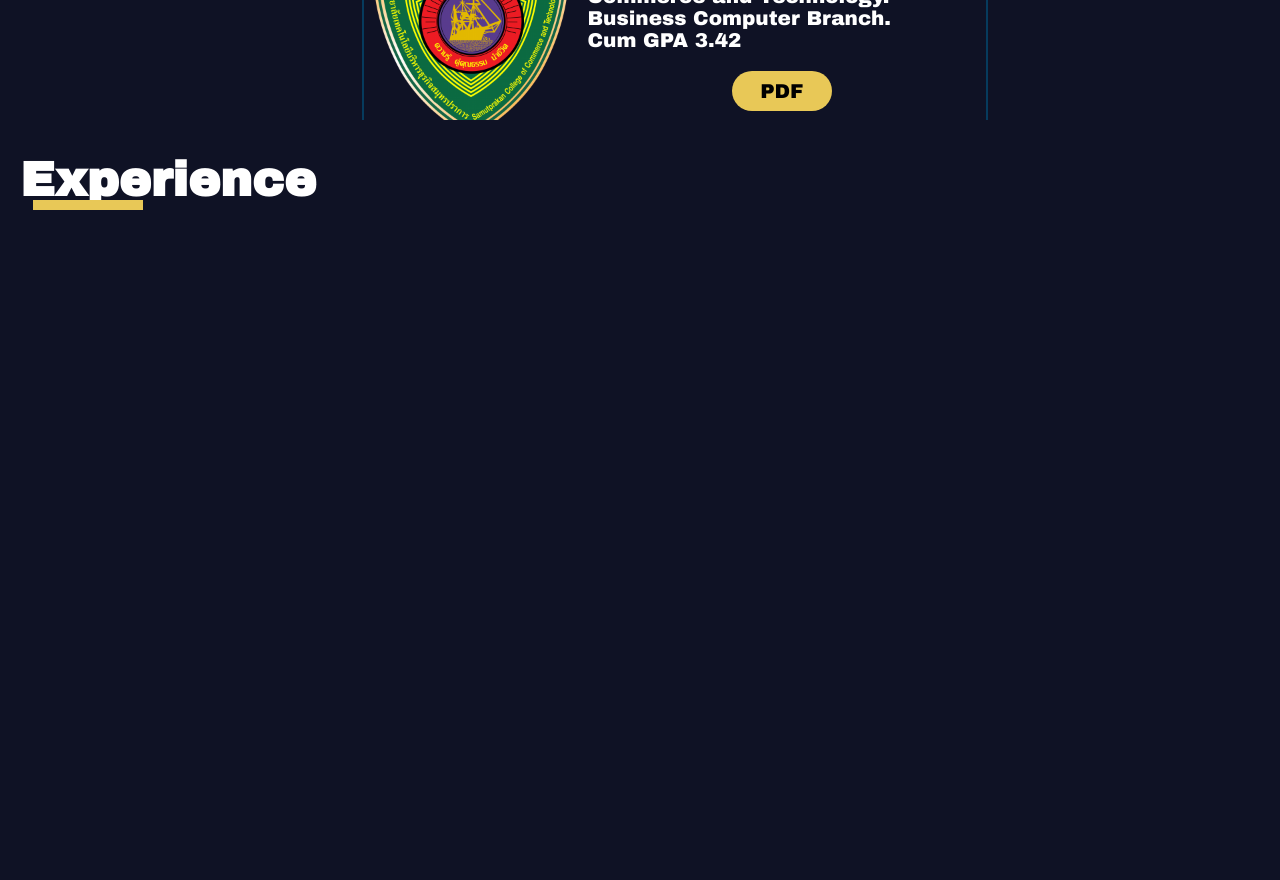
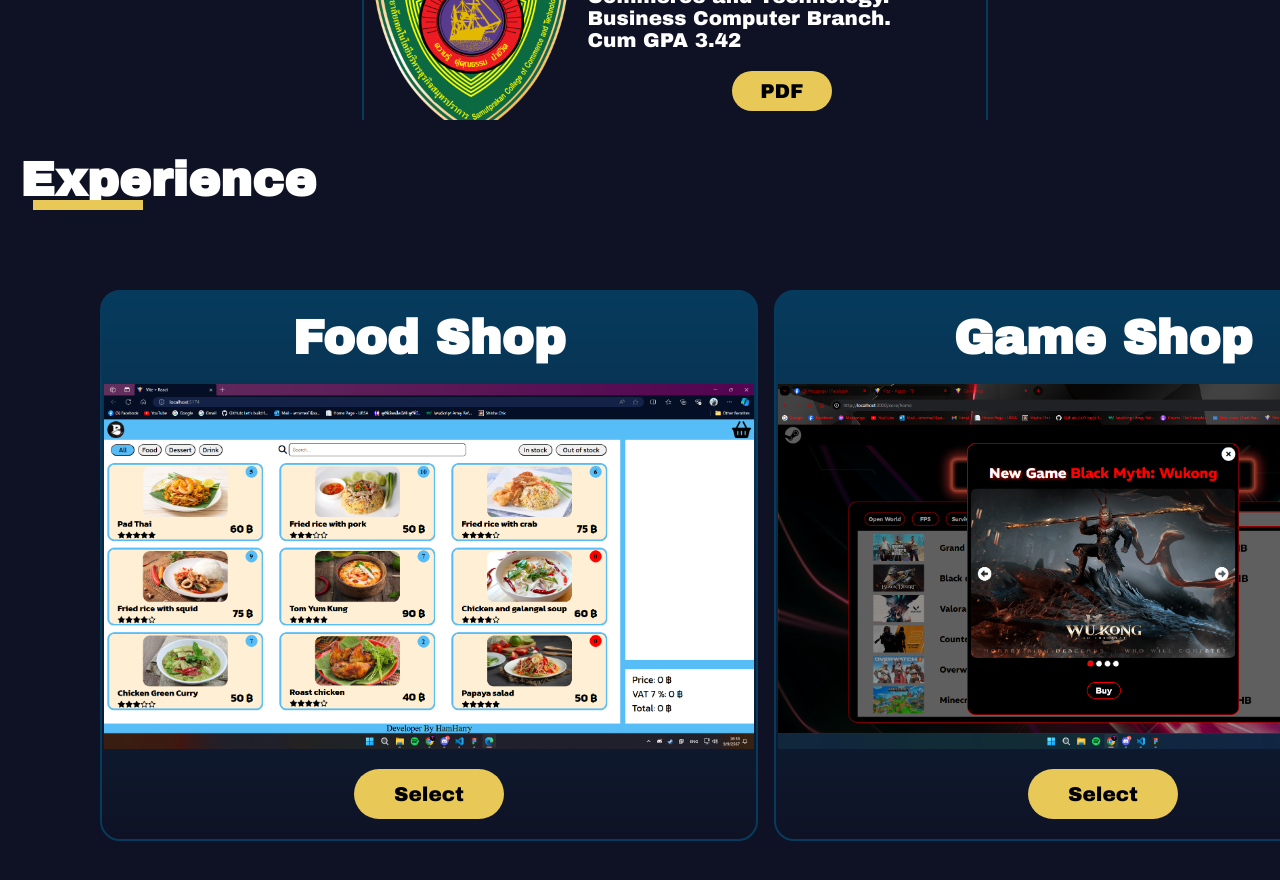
Before and after one commit to HamHarry/portfolio, a React (Vite) app: page / in a window 1280 px wide. Shown: the part 3100-3980 px from the top of the page. Built offline with nearby package versions, Linux system fonts and the light colour scheme.

Commit message:
experience ยังไม่เสร็จ

```diff
--- a/src/Experience/Experience.css
+++ b/src/Experience/Experience.css
@@ -30,3 +30,54 @@
     left: 11%;
   }
 }
+.card {
+  display: grid;
+  margin-top: 50px;
+  margin-left: 100px;
+  grid-template-columns: 1fr 1fr;
+  gap: 20px;
+}
+.wrap-card {
+  display: flex;
+  flex-direction: column;
+  justify-content: center;
+  align-items: center;
+  border: 2px solid #063b5d;
+  width: 100%;
+  max-width: 800px;
+  border-radius: 20px;
+  background: rgb(6, 59, 93);
+  background: linear-gradient(
+    180deg,
+    rgba(6, 59, 93, 1) 0%,
+    rgba(15, 18, 37, 1) 100%
+  );
+}
+.wrap-card h2 {
+  color: white;
+  font-family: "Archivo Black", sans-serif;
+  font-size: 48px;
+  margin: 20px;
+}
+.wrap-card img {
+  width: 650px;
+}
+.wrap-card button {
+  display: flex;
+  justify-content: center;
+  align-items: center;
+  margin: 20px;
+  width: 150px;
+  height: 50px;
+  border-radius: 25px;
+  border: none;
+  background-color: #e8c857;
+  cursor: pointer;
+  transition: all 0.5s;
+  font-family: "Archivo Black", sans-serif;
+  font-size: 20px;
+}
+.wrap-card button:hover {
+  box-shadow: 0 0 0.5em 0.25em #e8c857, 0 0 1em 0.1em #e8c857,
+    inset 0 0 0.75em 0.25em #e8c857;
+}
--- a/src/Experience/Experience.tsx
+++ b/src/Experience/Experience.tsx
@@ -1,11 +1,54 @@
+import { useState } from "react";
 import "./Experience.css";
+import { mockUpProject } from "../Data/MockUpProject";
+
+export interface data {
+  name: string;
+  image: string;
+  imageShow: string[];
+  comment: string;
+}
 
 const Experience = () => {
+  const [dataProject] = useState(mockUpProject);
+  const [listData, setListData] = useState<data>();
+  const [openDialog, setOpenDialog] = useState<boolean>(false);
+
+  const renderDialog = () => {
+    return (
+      <dialog open={openDialog} className="container-Dialog">
+        <div className="wrap-container-Dialog">
+          <h1>{listData?.name}</h1>
+        </div>
+      </dialog>
+    );
+  };
   return (
     <div className="container-experience">
       <div className="wrap-container-experience">
         <h1>Experience</h1>
         <div className="line"></div>
+        <div className="card">
+          {dataProject.map((item, index) => {
+            return (
+              <div key={index}>
+                <div className="wrap-card">
+                  <h2>{item.name}</h2>
+                  <img src={item.image} alt="" />
+                  <button
+                    onClick={() => {
+                      setListData(item);
+                      setOpenDialog(!openDialog);
+                    }}
+                  >
+                    Select
+                  </button>
+                </div>
+              </div>
+            );
+          })}
+        </div>
+        {renderDialog()}
       </div>
     </div>
   );
```
